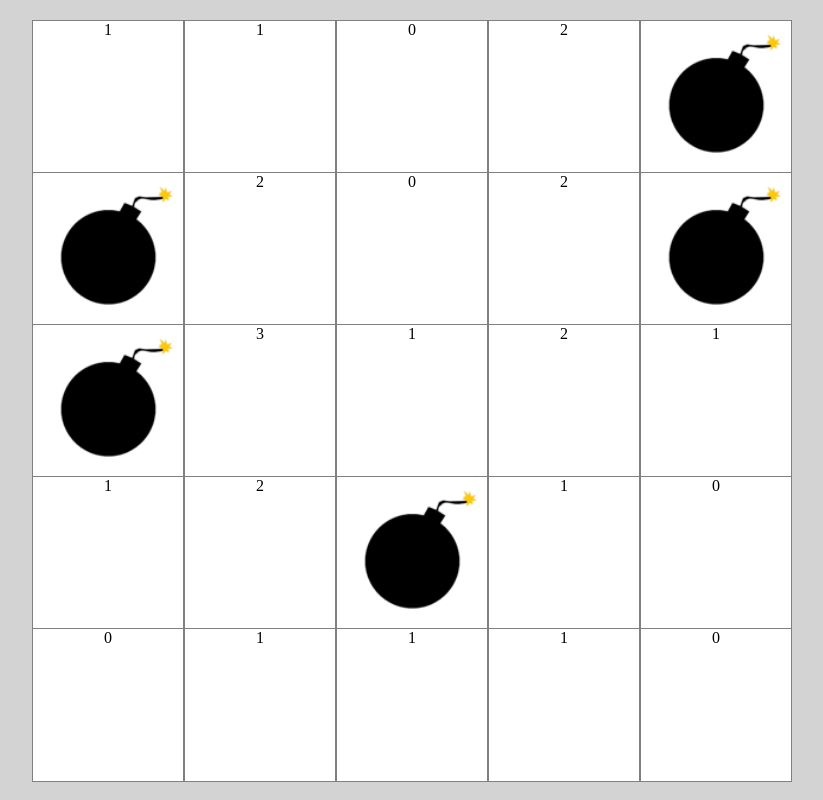
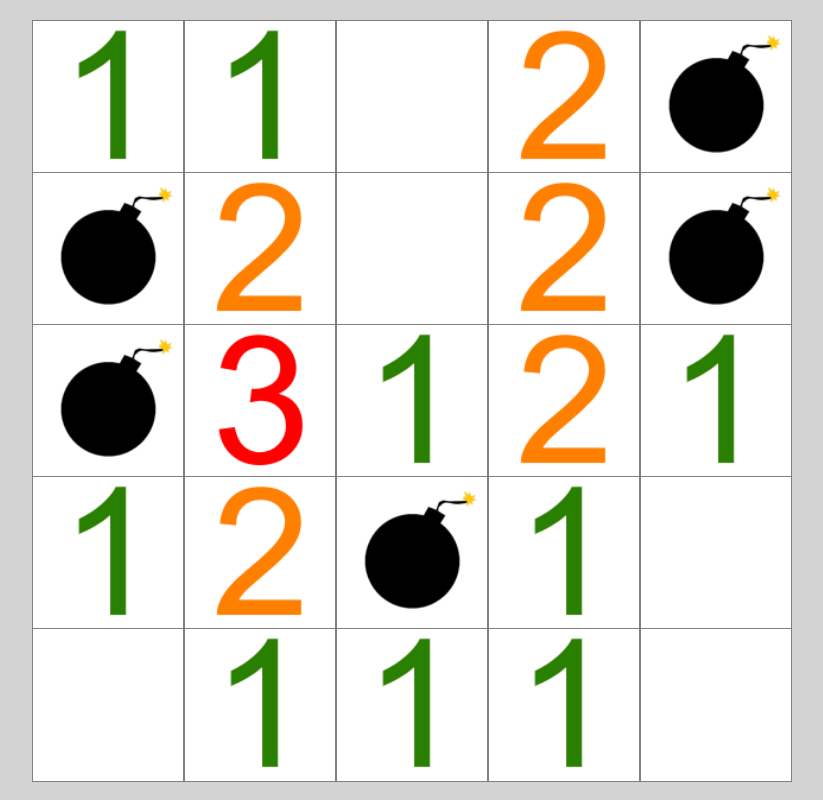
Before and after one commit to XainFaith/minesweeper-react-electron, a React app: page / in a window 1280 px wide. Shown: the whole page, without its empty margins (228-1051 px from the left). Built offline with nearby package versions, Linux system fonts and the light colour scheme.

Commit message:
Changed bombProximity to a tag Attribute

```diff
--- a/src/components/tile.jsx
+++ b/src/components/tile.jsx
@@ -19,7 +19,7 @@ export default function Tile({onTileClicked, isBomb, isRevealed, bombProximity})
 
     if(bombProximity >= 0 && (revealed || isRevealed))
     {
-        return <div className={classes}>{bombProximity}</div>;
+        return <div className={classes} proximity={bombProximity} />;
     }
 
     return <div className={classes} onClick={tlieClickHandler}/>;
```
